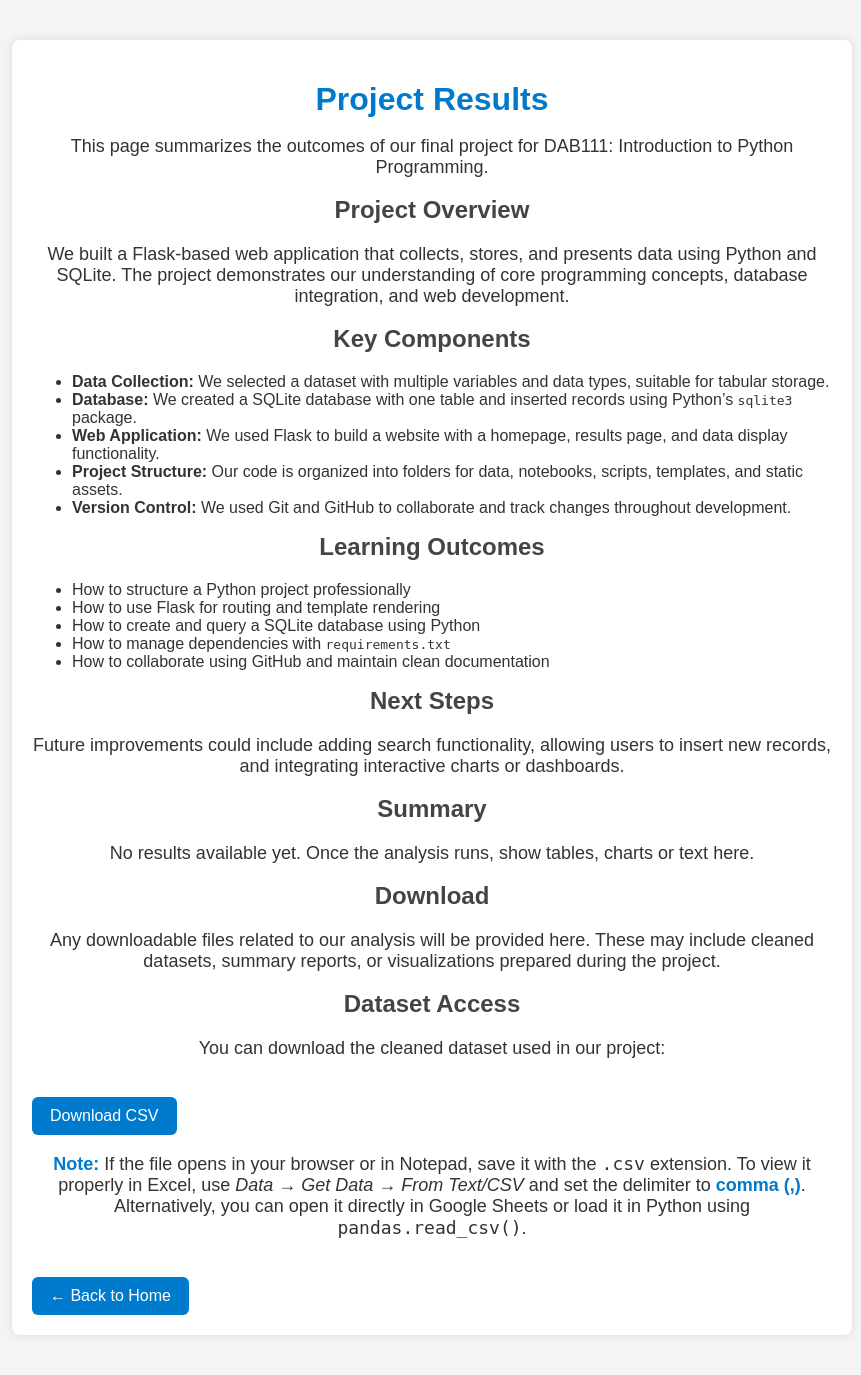
After one commit to Mulugeta972/DAB111_Final_Project, a Flask app: page /results in a window 1280 px wide. The commit adds this page. Shown: the whole page, without its empty margins (208-1069 px from the left). Run offline with Flask 3, Linux system fonts and the light colour scheme.

Commit message:
Update website files and add data cleaning notebook

```diff
--- a/Website/static/style.css
+++ b/Website/static/style.css
@@ -1,7 +1,8 @@
- body {
+body {
     font-family: Arial, sans-serif;
     background-color: #f4f4f4;
-    margin: 40px;
+    margin: 0;
+    padding: 40px;
     color: #333;
 }
 
@@ -17,13 +18,36 @@
 h1 {
     color: #007acc;
     text-align: center;
+    margin-bottom: 10px;
+}
+
+h2 {
+    text-align: center;
+    margin-top: 0;
+    color: #444;
 }
 
 p {
     font-size: 18px;
     text-align: center;
 }
+
 p strong {
     color: #007acc;
     font-weight: bold;
 }
+
+.button {
+    display: inline-block;
+    margin-top: 20px;
+    padding: 10px 18px;
+    background-color: #007acc;
+    color: white;
+    text-decoration: none;
+    border-radius: 6px;
+    text-align: center;
+}
+
+.button:hover {
+    background-color: #005a99;
+}
--- a/Website/templates/index.html
+++ b/Website/templates/index.html
@@ -12,6 +12,10 @@
         <h2>Welcome to Our Group Web Page</h2>
         <p>This site showcases our collaborative work for the Data Analytics course (Fall 2025).</p>
         <p><strong>Team Members:</strong> Mulugeta and Nurbiya</p>
+
+        <!-- 🔗 Navigation link to results page -->
+        <p><a href="{{ url_for('results') }}" class="button">View Project Results →</a></p>
+
     </div>
 </body>
 </html>
--- /dev/null
+++ b/Website/templates/results.html
@@ -0,0 +1,71 @@
+<!DOCTYPE html>
+<html lang="en">
+<head>
+    <meta charset="UTF-8" />
+    <meta name="viewport" content="width=device-width, initial-scale=1.0"/>
+    <title>Results - DAB111 Final Project</title>
+    <link rel="stylesheet" href="{{ url_for('static', filename='style.css') }}">
+</head>
+<body>
+    <div class="container">
+        <h1>Project Results</h1>
+        <p>This page summarizes the outcomes of our final project for DAB111: Introduction to Python Programming.</p>
+
+        <h2>Project Overview</h2>
+        <p>We built a Flask-based web application that collects, stores, and presents data using Python and SQLite. The project demonstrates our understanding of core programming concepts, database integration, and web development.</p>
+
+        <h2>Key Components</h2>
+        <ul>
+            <li><strong>Data Collection:</strong> We selected a dataset with multiple variables and data types, suitable for tabular storage.</li>
+            <li><strong>Database:</strong> We created a SQLite database with one table and inserted records using Python’s <code>sqlite3</code> package.</li>
+            <li><strong>Web Application:</strong> We used Flask to build a website with a homepage, results page, and data display functionality.</li>
+            <li><strong>Project Structure:</strong> Our code is organized into folders for data, notebooks, scripts, templates, and static assets.</li>
+            <li><strong>Version Control:</strong> We used Git and GitHub to collaborate and track changes throughout development.</li>
+        </ul>
+
+        <h2>Learning Outcomes</h2>
+        <ul>
+            <li>How to structure a Python project professionally</li>
+            <li>How to use Flask for routing and template rendering</li>
+            <li>How to create and query a SQLite database using Python</li>
+            <li>How to manage dependencies with <code>requirements.txt</code></li>
+            <li>How to collaborate using GitHub and maintain clean documentation</li>
+        </ul>
+
+        <h2>Next Steps</h2>
+        <p>Future improvements could include adding search functionality, allowing users to insert new records, and integrating interactive charts or dashboards.</p>
+
+        <section>
+            <h2>Summary</h2>
+            <p>No results available yet. Once the analysis runs, show tables, charts or text here.</p>
+        </section>
+
+        <section>
+            <h2>Download</h2>
+            <p>Any downloadable files related to our analysis will be provided here. These may include cleaned datasets, summary reports, or visualizations prepared during the project.</p>
+        </section>
+
+        <section>
+            <h2>Dataset Access</h2>
+            <p>You can download the cleaned dataset used in our project:</p>
+
+            <a
+              href="https://raw.githubusercontent.com/Mulugeta972/DAB111_Final_Project/main/data_collection/us_census_income_data_clean.csv"
+              download="us_census_income_data_clean.csv"
+              class="button"
+            >
+              Download CSV
+            </a>
+
+            <p class="note">
+                <strong>Note:</strong> If the file opens in your browser or in Notepad, save it with the
+                <code>.csv</code> extension. To view it properly in Excel, use
+                <em>Data → Get Data → From Text/CSV</em> and set the delimiter to <strong>comma (,)</strong>.
+                Alternatively, you can open it directly in Google Sheets or load it in Python using
+                <code>pandas.read_csv()</code>.
+            </p>
+        </section>
+
+        <a class="button" href="{{ url_for('home') }}">← Back to Home</a>
+    </div>
+</body>
--- a/app.py
+++ b/app.py
@@ -2,10 +2,18 @@ from flask import Flask, render_template
 
 app = Flask(
     __name__,
-    template_folder="website/templates",
-    static_folder="website/static"
+    template_folder="Website/templates",
+    static_folder="Website/static"
 )
 
 @app.route("/")
 def home():
     return render_template("index.html")
+
+
+@app.route("/results")
+def results():
+    return render_template("results.html")
+
+if __name__ == "__main__":
+    app.run(debug=True)
```
Also changed, not shown: 2 other files.
